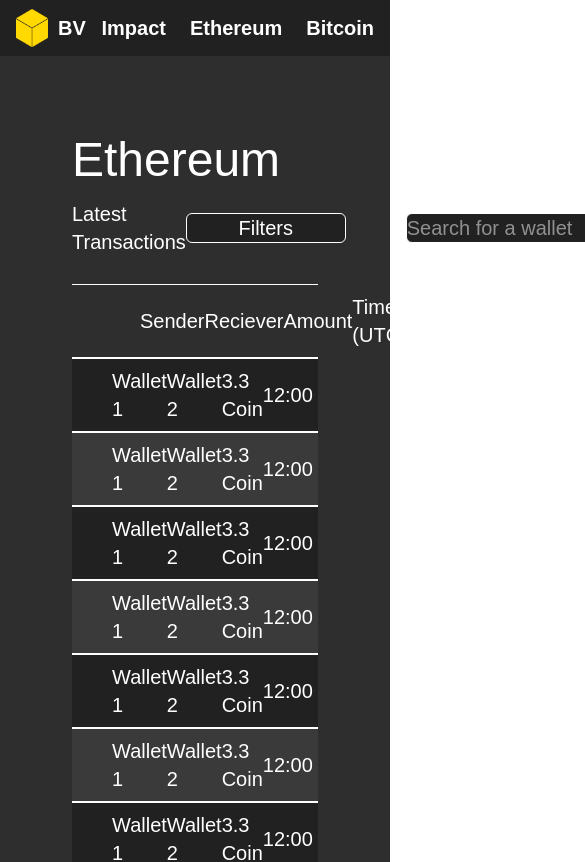
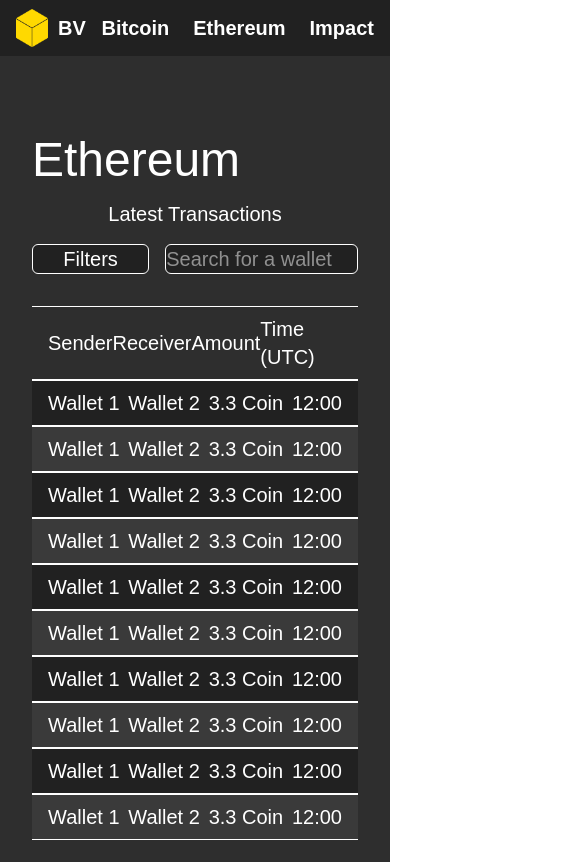
Before and after one commit to 23-jose/blockchainvisualiser, a Next.js app: page /ethereum in a window 390 px wide. Shown: the top 862 px of the page, 585 px wide, since content can reach past the window. Built offline with nearby package versions, Linux system fonts and the light colour scheme.

Commit message:
improved responsiveness of all pages on mobile devices and smaller screens, and improved semantic tags on all pages

```diff
--- a/components/ImpactCard.tsx
+++ b/components/ImpactCard.tsx
@@ -3,10 +3,9 @@
 
 export default function ImpactCard() {
   return (
-    <div className="bg-[#212121] rounded-2xl text-white w-100 h-128 flex flex-col justify-between">
-        <div className="text-5xl pl-8 pt-8">
-            Energy<br />
-            Spent
+    <div className="bg-[#212121] rounded-2xl text-white w-1/3 h-128 flex flex-col justify-between">
+        <div className="text-5xl pl-8 pt-8 max-w-xs">
+            Energy Spent
         </div>
         <Link href="/impact/metrics">
             <div className="flex justify-end pr-8 pb-8">
--- a/components/NavigationBar.tsx
+++ b/components/NavigationBar.tsx
@@ -10,9 +10,9 @@
                 </Link>
             </div>
             <nav className="flex gap-6 md:gap-16">
+                <Link href="/bitcoin">Bitcoin</Link>
+                <Link href="/ethereum">Ethereum</Link>
                 <Link href="/impact">Impact</Link>
-                <Link href="/ethereum">Ethereum</Link>
-                <Link href="/bitcoin">Bitcoin</Link>
             </nav>
         </nav>
     );
--- a/components/TransactionList.tsx
+++ b/components/TransactionList.tsx
@@ -1,73 +1,72 @@
 export default function TransactionList() {
     return (
-        <div className="bg-transparent flex flex-col">
-            <div id="listHeader" className="flex items-center justify-between text-xl text-white px-17 py-2 border-t border-b border-white">
+        <div className="bg-transparent flex flex-col w-full overflow-x-auto">
+            <header className="flex items-center justify-between text-xl text-white px-4 md:px-10 py-2 border-t border-b border-white">
                 <div>Sender</div>
-                <div>Reciever</div>
+                <div>Receiver</div>
                 <div>Amount</div>
                 <div>Time (UTC)</div>
-            </div>
-            <div id="oddline" className="bg-[#212121] flex items-center justify-between text-xl text-white px-10 py-2 border-t border-b border-white">
+            </header>
+            <div id="oddline" className="bg-[#212121] flex items-center justify-between text-xl text-white px-4 md:px-10 py-2 border-t border-b border-white">
                 <div>Wallet 1</div>
                 <div>Wallet 2</div>
                 <div>3.3 Coin</div>
                 <div>12:00</div>
             </div>
-            <div id="evenline" className="bg-[#3A3A3A] flex items-center justify-between text-xl text-white px-10 py-2 border-t border-b border-white">
+            <div id="evenline" className="bg-[#3A3A3A] flex items-center justify-between text-xl text-white px-4 md:px-10 py-2 border-t border-b border-white">
                 <div>Wallet 1</div>
                 <div>Wallet 2</div>
                 <div>3.3 Coin</div>
                 <div>12:00</div>
             </div>
-            <div id="oddline" className="bg-[#212121] flex items-center justify-between text-xl text-white px-10 py-2 border-t border-b border-white">
+            <div id="oddline" className="bg-[#212121] flex items-center justify-between text-xl text-white px-4 md:px-10 py-2 border-t border-b border-white">
                 <div>Wallet 1</div>
                 <div>Wallet 2</div>
                 <div>3.3 Coin</div>
                 <div>12:00</div>
             </div>
-            <div id="evenline" className="bg-[#3A3A3A] flex items-center justify-between text-xl text-white px-10 py-2 border-t border-b border-white">
+            <div id="evenline" className="bg-[#3A3A3A] flex items-center justify-between text-xl text-white px-4 md:px-10 py-2 border-t border-b border-white">
                 <div>Wallet 1</div>
                 <div>Wallet 2</div>
                 <div>3.3 Coin</div>
                 <div>12:00</div>
             </div>
-            <div id="oddline" className="bg-[#212121] flex items-center justify-between text-xl text-white px-10 py-2 border-t border-b border-white">
+            <div id="oddline" className="bg-[#212121] flex items-center justify-between text-xl text-white px-4 md:px-10 py-2 border-t border-b border-white">
                 <div>Wallet 1</div>
                 <div>Wallet 2</div>
                 <div>3.3 Coin</div>
                 <div>12:00</div>
             </div>
-            <div id="evenline" className="bg-[#3A3A3A] flex items-center justify-between text-xl text-white px-10 py-2 border-t border-b border-white">
+            <div id="evenline" className="bg-[#3A3A3A] flex items-center justify-between text-xl text-white px-4 md:px-10 py-2 border-t border-b border-white">
                 <div>Wallet 1</div>
                 <div>Wallet 2</div>
                 <div>3.3 Coin</div>
                 <div>12:00</div>
             </div>
-            <div id="oddline" className="bg-[#212121] flex items-center justify-between text-xl text-white px-10 py-2 border-t border-b border-white">
+            <div id="oddline" className="bg-[#212121] flex items-center justify-between text-xl text-white px-4 md:px-10 py-2 border-t border-b border-white">
                 <div>Wallet 1</div>
                 <div>Wallet 2</div>
                 <div>3.3 Coin</div>
                 <div>12:00</div>
             </div>
-            <div id="evenline" className="bg-[#3A3A3A] flex items-center justify-between text-xl text-white px-10 py-2 border-t border-b border-white">
+            <div id="evenline" className="bg-[#3A3A3A] flex items-center justify-between text-xl text-white px-4 md:px-10 py-2 border-t border-b border-white">
                 <div>Wallet 1</div>
                 <div>Wallet 2</div>
                 <div>3.3 Coin</div>
                 <div>12:00</div>
             </div>
-            <div id="oddline" className="bg-[#212121] flex items-center justify-between text-xl text-white px-10 py-2 border-t border-b border-white">
+            <div id="oddline" className="bg-[#212121] flex items-center justify-between text-xl text-white px-4 md:px-10 py-2 border-t border-b border-white">
                 <div>Wallet 1</div>
                 <div>Wallet 2</div>
                 <div>3.3 Coin</div>
                 <div>12:00</div>
             </div>
-            <div id="evenline" className="bg-[#3A3A3A] flex items-center justify-between text-xl text-white px-10 py-2 border-t border-b border-white">
+            <div id="evenline" className="bg-[#3A3A3A] flex items-center justify-between text-xl text-white px-4 md:px-10 py-2 border-t border-b border-white">
                 <div>Wallet 1</div>
                 <div>Wallet 2</div>
                 <div>3.3 Coin</div>
                 <div>12:00</div>
             </div>
         </div>
-
     );
 }
--- a/src/app/bitcoin/page.tsx
+++ b/src/app/bitcoin/page.tsx
@@ -5,22 +5,21 @@
 
 export default function BitcoinPage() {
   return (
-    <div className="min-h-screen bg-[#2E2E2E] text-white">
+    <main className="min-h-screen bg-[#2E2E2E] text-white">
       <NavigationBar></NavigationBar>
-      <div className="h-full w-full flex flex-col px-18 pt-20">
-        <div className="text-5xl pb-4">Bitcoin</div>
-        <div className="flex items-center justify-between text-xl">
-          <div>Latest Transactions</div>
-          <div className="flex">
-            <div className="pr-15">
+      <div className="h-full w-full flex flex-col px-8 md:px-18 pt-20">
+        <h1 className="text-5xl pb-4">Bitcoin</h1>
+        <div className="flex flex-col sm:flex-row items-center justify-between text-xl gap-4">
+          <p>Latest Transactions</p>
+          <div className="flex items-center gap-4 w-full sm:w-auto">
               <Button></Button>
+              <SearchBar></SearchBar>
             </div>
-            <SearchBar></SearchBar></div>
         </div>
       </div>
-      <div className="h-full w-full px-18 pt-7">
+      <div className="h-full w-full px-8 md:px-18 py-8">
         <TransactionList></TransactionList>
       </div>
-    </div>
+    </main>
   );
 }
--- a/src/app/ethereum/page.tsx
+++ b/src/app/ethereum/page.tsx
@@ -3,24 +3,23 @@
 import TransactionList from "../../../components/TransactionList";
 import Button from "../../../components/Button";
 
-export default function EthereumPage() {
+export default function BitcoinPage() {
   return (
-    <div className="min-h-screen bg-[#2E2E2E] text-white">
+    <main className="min-h-screen bg-[#2E2E2E] text-white">
       <NavigationBar></NavigationBar>
-      <div className="h-full w-full flex flex-col px-18 pt-20">
-        <div className="text-5xl pb-4">Ethereum</div>
-        <div className="flex items-center justify-between text-xl">
-          <div>Latest Transactions</div>
-          <div className="flex">
-            <div className="pr-15">
+      <div className="h-full w-full flex flex-col px-8 md:px-18 pt-20">
+        <h1 className="text-5xl pb-4">Ethereum</h1>
+        <div className="flex flex-col sm:flex-row items-center justify-between text-xl gap-4">
+          <p>Latest Transactions</p>
+          <div className="flex items-center gap-4 w-full sm:w-auto">
               <Button></Button>
+              <SearchBar></SearchBar>
             </div>
-            <SearchBar></SearchBar></div>
         </div>
       </div>
-      <div className="h-full w-full px-18 pt-7">
+      <div className="h-full w-full px-8 md:px-18 py-8">
         <TransactionList></TransactionList>
       </div>
-    </div>
+    </main>
   );
 }
--- a/src/app/impact/metrics/page.tsx
+++ b/src/app/impact/metrics/page.tsx
@@ -8,7 +8,7 @@
   return (
     <div className="min-h-screen bg-[#2E2E2E] text-white">
       <NavigationBar></NavigationBar>
-      <div className="h-full w-full flex items-center justify-between px-32 pt-27 pb-12">
+      <div className="h-full w-full flex items-center justify-between px-8 md:px-32 pt-27 pb-12">
         <Link href="/impact"><div className="text-3xl"><MdArrowBackIosNew /></div></Link>
         <div className=""><Button></Button></div>
       </div>
--- a/src/app/impact/page.tsx
+++ b/src/app/impact/page.tsx
@@ -5,7 +5,7 @@
   return (
     <div className="min-h-screen bg-[#2E2E2E] text-white">
       <NavigationBar></NavigationBar>
-      <div className="h-full w-full flex flex-col items-center justify-center px-18 py-20">
+      <div className="h-full w-full flex flex-col items-center justify-center px-8 md:px-18 py-20">
         <div className="text-5xl pb-8">Impact</div>
         <div className="flex space-x-4 justify-center text-xl">
           <ImpactCard />
--- a/src/app/page.tsx
+++ b/src/app/page.tsx
@@ -4,14 +4,13 @@
   return (
     <main className="bg-[#2E2E2E] min-h-screen text-white">
       <NavigationBar></NavigationBar>
-      <div className="w-full h-full flex flex-col items-start justify-start px-4 md:px-18 py-25">
+      <div className="w-full h-full flex flex-col items-start justify-start px-8 md:px-18 py-25">
         <img src="/LogoCube.png" alt="LogoPicture" className="w-35 h-auto"/>
         <h1 className="font-semibold pt-5 text-5xl max-w-xs md:max-w-lg" style={{ lineHeight: '1.2' }}>Welcome to Blockchain Visualiser</h1>
         <p className="pt-3 text-2xl max-w-xs md:max-w-lg">
           Select a blockchain, and visualise all its transactions, or visit the impact page to see the environmental impact of these technologies
         </p>
       </div>
-
     </main>
   );
 }
```
